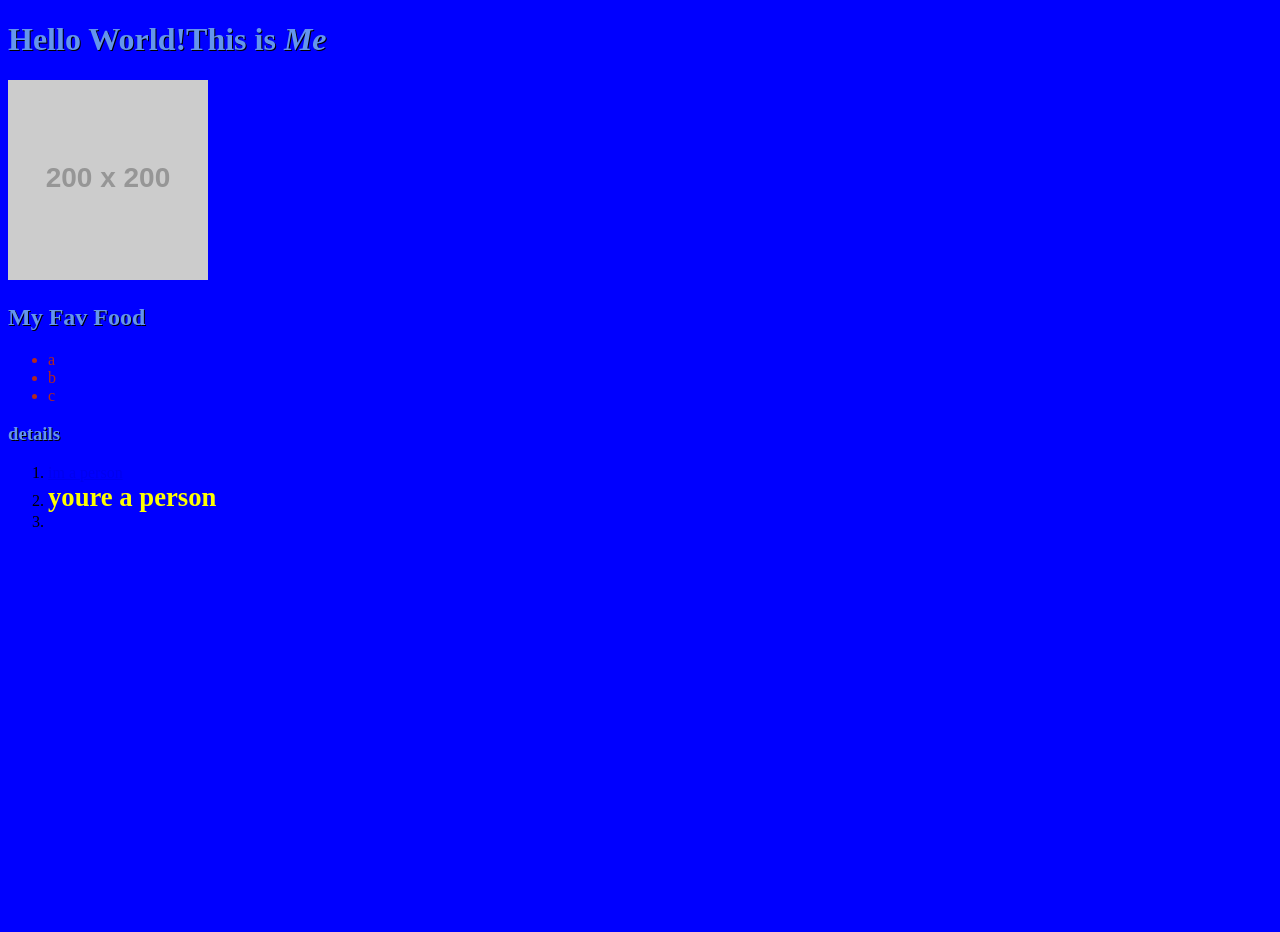
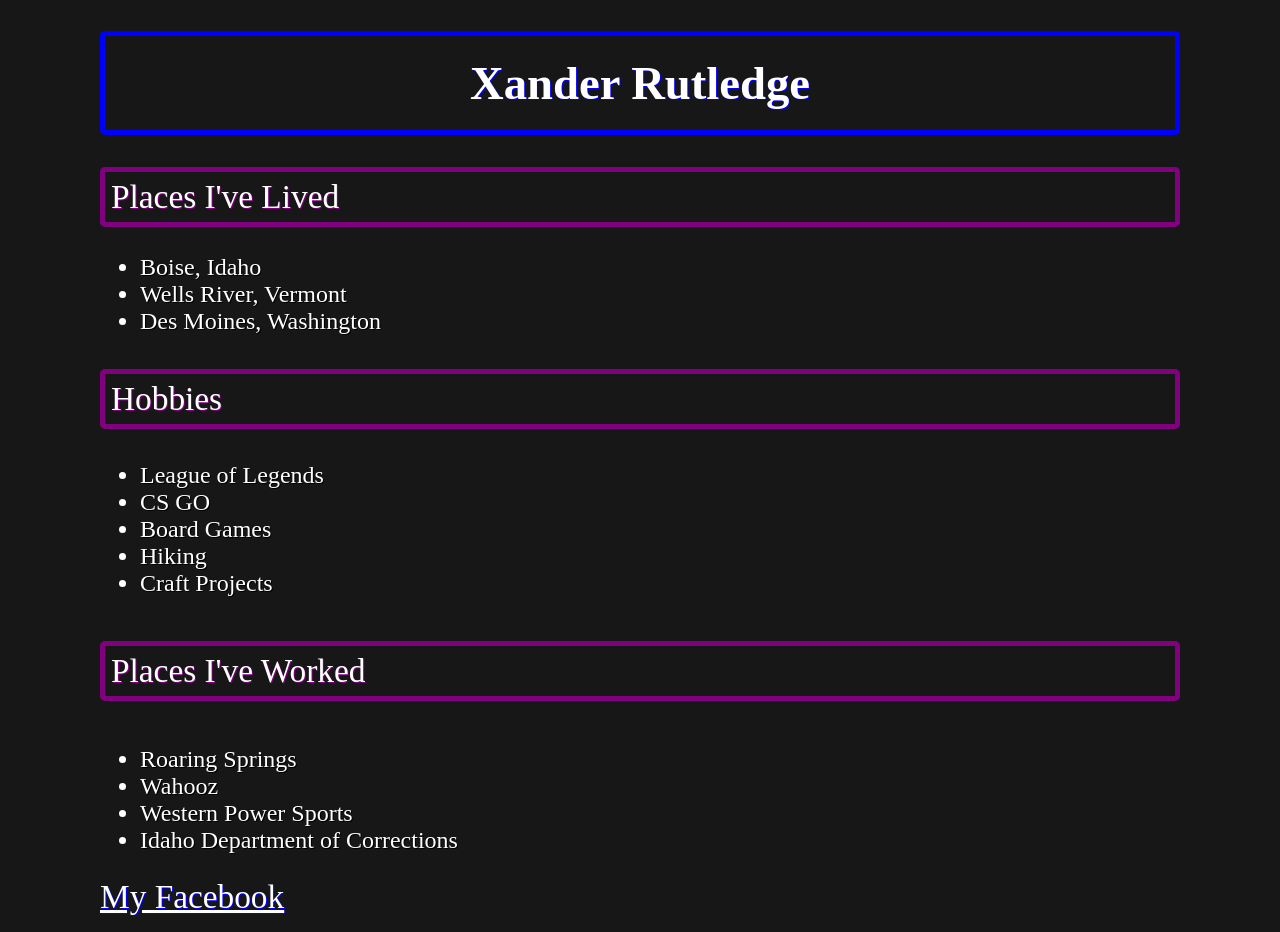
Before and after one commit to XanderRutledge/first-day, a plain HTML site: page index.html in a window 1280 px wide. Before the commit the page ends 800 px from the top, so only its background shows below. Drawn offline with Linux system fonts and the light colour scheme; placeholder pictures from the web are drawn by us.

Commit message:
made it an about me page

```diff
--- a/index.html
+++ b/index.html
@@ -4,31 +4,45 @@
 <head>
     <meta charset="UTF-8">
     <meta name="viewport" content="width=device-width, initial-scale=1.0">
-    <title>Trigger Warning</title>
+    <title>Xander Rutledge | About Me</title>
     <link rel="stylesheet" href="style.css" />
 </head>
 <style>
     /* internal style */
 </style>
 
+<body>
+    <h1> Xander Rutledge</h1>
 
-<body>
-    <h1> Hello World!This is <em>Me</em></h1>
-    <!-- NOTE - aria = note for visibly impaired //-->
 
-    <img src="//placehold.it/200x200" alt="placeholder" aria="">
-    <h2>My Fav Food</h2>
+    <h2>Places I've Lived</h2>
     <ul>
-        <Li>a</Li>
-        <Li>b</Li>
-        <Li>c</Li>
+        <Li>Boise, Idaho</Li>
+        <Li>Wells River, Vermont</Li>
+        <Li>Des Moines, Washington</Li>
     </ul>
-    <h3>details</h3>
-    <ol>
-        <li><a target="_blank" href="https://www.google.com">im a person</a></li>
-        <li><a class=fancy></class>youre a person</a></li>
-        <li></li>
-    </ol>
+    <h3>Hobbies</h3>
+    <ul>
+        <li>League of Legends</li>
+        <li>CS GO</li>
+        <li>Board Games</li>
+        <li>Hiking</li>
+        <li>Craft Projects</li>
+    </ul>
+    <h4>Places I've Worked</h4>
+    <ul>
+        <li>Roaring Springs</li>
+        <li>Wahooz</li>
+        <li>Western Power Sports</li>
+        <li>Idaho Department of Corrections</li>
+    </ul>
+    <p>
+        <a class="text" target="_blank" href="https://www.facebook.com/xander.rutledge.1">My Facebook</a>
+    </p>
+
+
+
+
 
 </body>
 
--- a/style.css
+++ b/style.css
@@ -1,21 +1,42 @@
-h1,
-h2,
-h3 {
-    color: cornflowerblue;
-    text-shadow: 1px 1px black;
+h1 {
+    text-align: center;
+    color:white;
+    text-shadow: 1px 1px Blue;
+    font-size: 35pt;
+    padding: 20px;
+    border-width: 5px;
+    border-color: Blue;
+    border-radius: 5px;
+    border-style: solid;
+
+}
+h2,h3,h4 {
+    color:white;
+    text-shadow: 1px 1px purple;
+    font-size: 25pt;
+    padding: 6px;
+    border-width: 5px;
+    border-color: purple;
+    border-radius: 5px;
+    border-style: solid;
+     font-weight: normal;
 }
 
-ul li{
-    color: rgb(177, 40, 31);
+
+ol,ul {
+    color: white;
+    font-size: 18pt;
+    text-shadow: 1px 1px Black;
+
 }
 /* .(whatever) makes it a class */
-.fancy {
-
-    font-weight: bold;
-    color: yellow;
-    font-size:20pt;
+body {
+    background-color: rgba(0, 0, 0, 0.911);
+    margin-left: 100px;
+     margin-right: 100px;
 }
-
-body {
-    background-color: blue;
+.text {
+font-size: 25pt;
+color: white;
+ text-shadow: 1px 1px Blue;
 }
```
